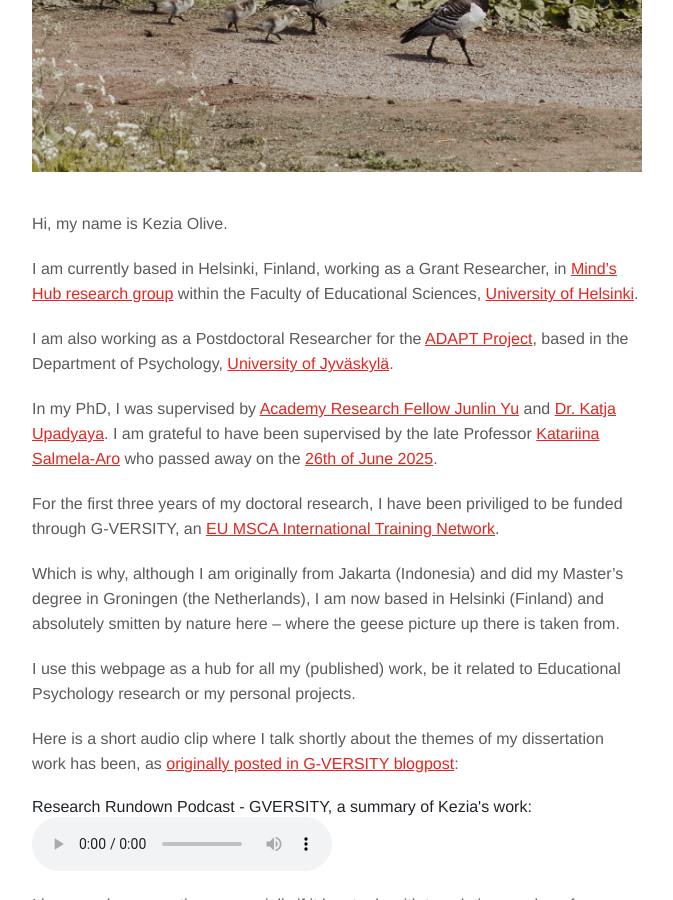
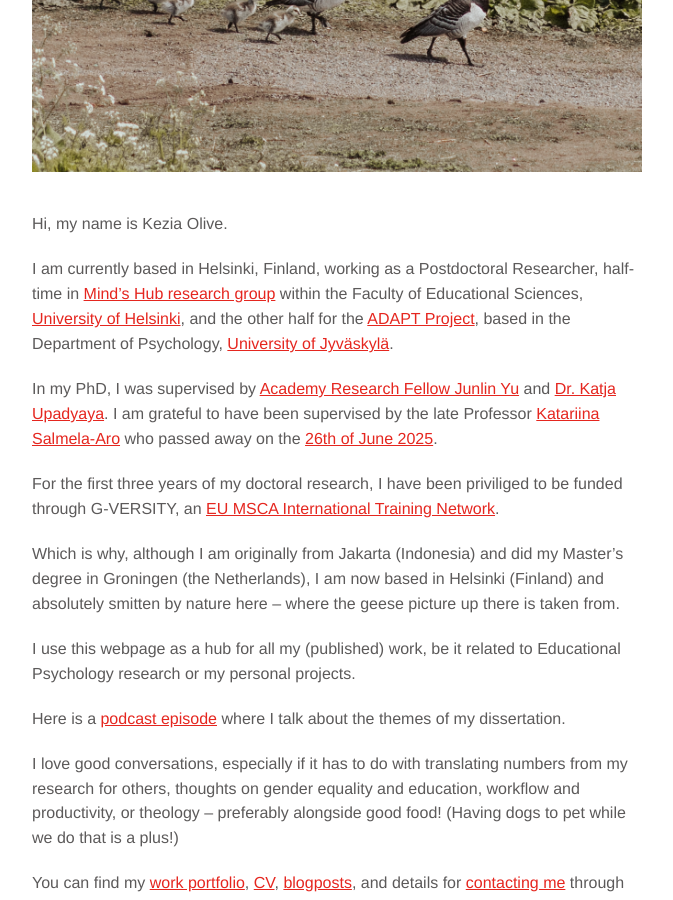
Before and after one commit to keziaolive/keziaolive.github.io, a Jekyll site: the page built from about.md, in a window 1280 px wide and 900 px high, scrolled down 496 px. Shown: the whole window, without its empty margins (143-816 px from the left). Built offline with Jekyll 4.4.1, drawn with Linux system fonts in a browser that asks for light colours.

Commit message:
defense-file-update

```diff
--- a/_bibliography/references.bib
+++ b/_bibliography/references.bib
@@ -75,6 +75,8 @@
   isbn = {978-952-84-2018-7},
   pdf = {https://files.keziaolive.com/kezia_olive_dissertation_online2.pdf},
   url = {http://hdl.handle.net/10138/625992},
+  slides = {https://files.keziaolive.com/260206-Olive_defense.pptx},
+  video = {https://www.helsinki.fi/fi/unitube/video/1af7146a-d235-4d5e-b60a-c2f967740f1e},
   school = {University of Helsinki}
 }
 
--- a/about.md
+++ b/about.md
@@ -9,9 +9,7 @@
 
 Hi, my name is Kezia Olive.
 
-I am currently based in Helsinki, Finland, working as a Grant Researcher, in [Mind's Hub research group](https://www.helsinki.fi/en/researchgroups/motivation-learning-and-well-being-in-digital-era) within the Faculty of Educational Sciences, [University of Helsinki](https://researchportal.helsinki.fi/en/persons/kezia-olive).
-
-I am also working as a Postdoctoral Researcher for the [ADAPT Project](https://www.jyu.fi/en/research-groups/adapt-underlying-mechanisms-of-successful-student-adaptation-in-educational-transitions-during), based in the Department of Psychology, [University of Jyväskylä](https://www.jyu.fi/en/people/kezia-olive).
+I am currently based in Helsinki, Finland, working as a Postdoctoral Researcher, half-time in [Mind's Hub research group](https://www.helsinki.fi/en/researchgroups/motivation-learning-and-well-being-in-digital-era) within the Faculty of Educational Sciences, [University of Helsinki](https://researchportal.helsinki.fi/en/persons/kezia-olive), and the other half for the [ADAPT Project](https://www.jyu.fi/en/research-groups/adapt-underlying-mechanisms-of-successful-student-adaptation-in-educational-transitions-during), based in the Department of Psychology, [University of Jyväskylä](https://www.jyu.fi/en/people/kezia-olive).
 
 In my PhD, I was supervised by [Academy Research Fellow Junlin Yu](https://sites.google.com/view/junlinyu/home) and [Dr. Katja Upadyaya](https://researchportal.helsinki.fi/en/persons/katja-natale). I am grateful to have been supervised by the late Professor [Katariina Salmela-Aro](https://orcid.org/0000-0003-1901-4712) who passed away on the [26th of June 2025](https://www.helsinki.fi/en/faculty-educational-sciences/news-archive/memoriam-academy-professor-katariina-salmela-aro-1961-2025).
 
@@ -21,11 +19,7 @@
 
 I use this webpage as a hub for all my (published) work, be it related to Educational Psychology research or my personal projects.
 
-Here is a short audio clip where I talk shortly about the themes of my dissertation work has been, as [originally posted in G-VERSITY blogpost](https://gversity-solutions.org/blog-solutions/solutions/factors-affecting-students-gendered-motivational-beliefs-in-stem/):
-<figure>
-  <figcaption>Research Rundown Podcast - GVERSITY, a summary of Kezia's work:</figcaption>
-  <audio controls src="/images/ResearchRundown_Kezia-1.mp3"></audio>
-</figure>
+Here is a [podcast episode](https://open.spotify.com/episode/19J1SfAPFQKf0wxw1c1net) where I talk about the themes of my dissertation.
 
 I love good conversations, especially if it has to do with translating numbers from my research for others, thoughts on gender equality and education, workflow and productivity, or theology -- preferably alongside good food!
 (Having dogs to pet while we do that is a plus!)
```
